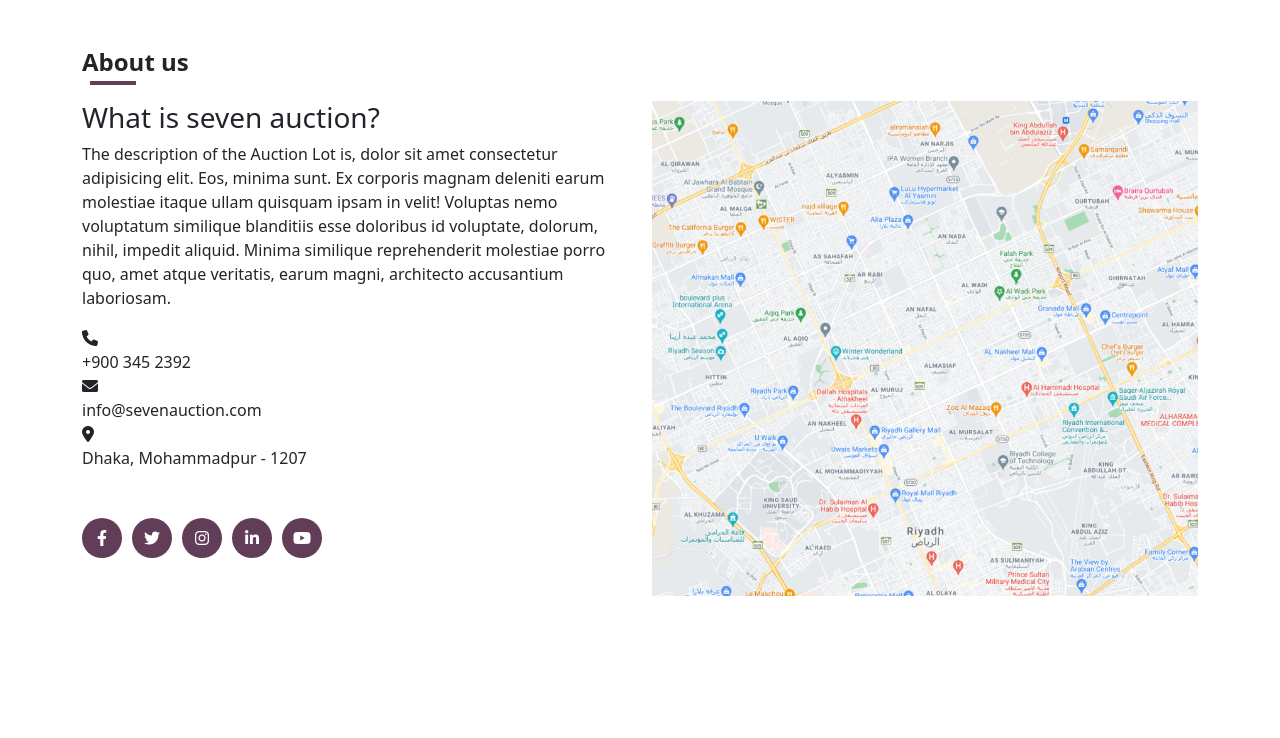
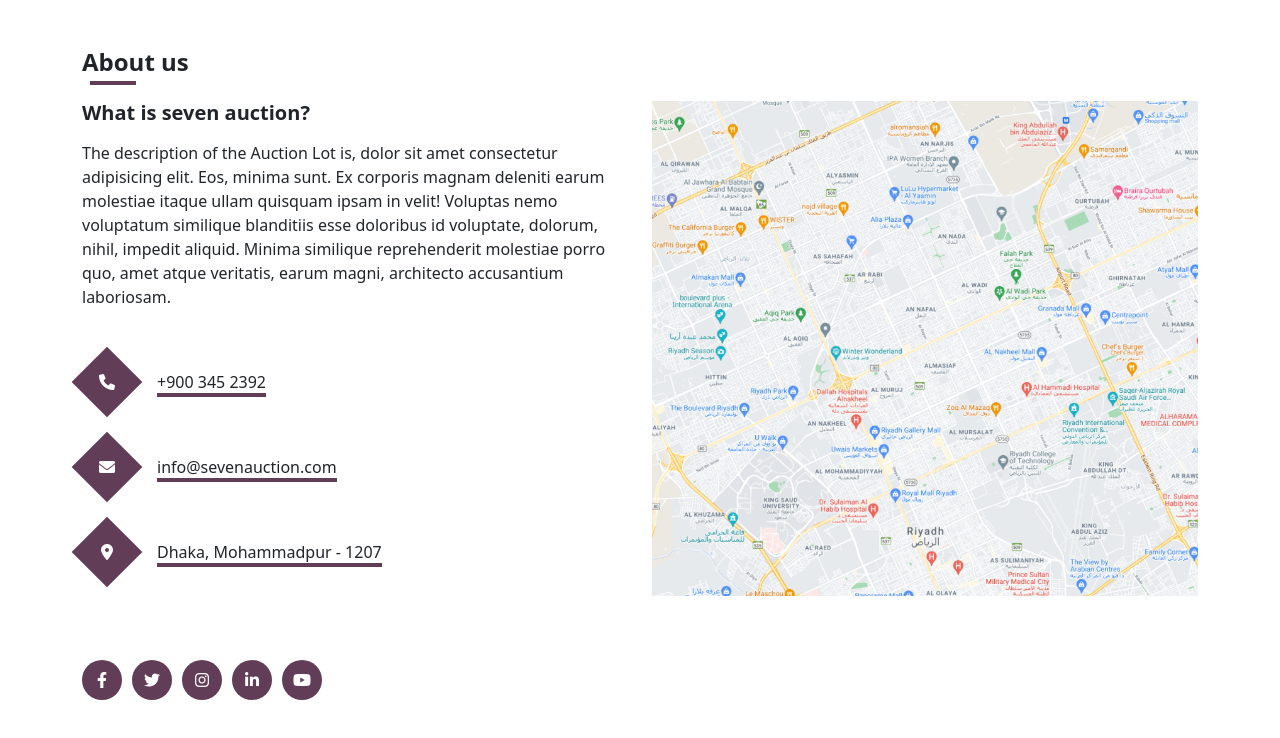
Before and after one commit to Rakibul2tr/seven-auction, a React (Create React App) app: page /aboutus in a window 1280 px wide. Shown: the top 738 px of the page. Built offline with nearby package versions, Linux system fonts and the light colour scheme.

Commit message:
About us page

```diff
--- a/src/ComponentsHelal/pages/AboutUS/AboutUSContent.jsx
+++ b/src/ComponentsHelal/pages/AboutUS/AboutUSContent.jsx
@@ -12,13 +12,13 @@ const AboutUSContent = () => {
                     <h2 class="about-title mb-4">About us</h2>
 
                     <Row>
-                        <Col md={6}>
+                        <Col md={6} className="mb-4">
                             <div className="about-left">
-                                <h3>What is seven auction?</h3>
+                                <h3 className='fs-5 fw-bolder mb-3'>What is seven auction?</h3>
                                 <p>The description of the Auction Lot is, dolor sit amet consectetur adipisicing elit. Eos, minima sunt. Ex corporis magnam deleniti earum molestiae itaque ullam quisquam ipsam in velit! Voluptas nemo voluptatum similique blanditiis esse doloribus id voluptate, dolorum, nihil, impedit aliquid. Minima similique reprehenderit molestiae porro quo, amet atque veritatis, earum magni, architecto accusantium laboriosam.</p>
 
-                                <div className="about-info-boxes">
-                                    <div className="about-info-boxe">
+                                <div className="about-info-boxes mt-5">
+                                    <div className="about-info-boxe d-flex align-items-center">
                                         <div className="about-info-icon">
                                             <i class="fa-solid fa-phone"></i>
                                         </div>
@@ -26,7 +26,7 @@ const AboutUSContent = () => {
                                             <span>+900 345 2392</span>
                                         </div>
                                     </div>
-                                    <div className="about-info-boxe">
+                                    <div className="about-info-boxe d-flex align-items-center">
                                         <div className="about-info-icon">
                                             <i class="fa-solid fa-envelope"></i>
                                         </div>
@@ -34,7 +34,7 @@ const AboutUSContent = () => {
                                             <span>info@sevenauction.com</span>
                                         </div>
                                     </div>
-                                    <div className="about-info-boxe">
+                                    <div className="about-info-boxe d-flex align-items-center">
                                         <div className="about-info-icon">
                                             <i class="fa-solid fa-location-dot"></i>
                                         </div>
--- a/src/ComponentsHelal/pages/AboutUS/Style.css
+++ b/src/ComponentsHelal/pages/AboutUS/Style.css
@@ -17,3 +17,36 @@
 .about-social a {
     background-color: #623d57 !important;
 }
+
+.about-info-icon {
+    width: 50px;
+    height: 50px;
+    line-height: 50px;
+    text-align: center;
+    position: relative;
+    color: #fff;
+    z-index: 1;
+}
+
+.about-info-icon:after {
+    position: absolute;
+    background-color: #623d57;
+    content: "";
+    width: 50px;
+    height: 50px;
+    left: 0;
+    z-index: -1;
+    transform: rotate(45deg);
+}
+
+.about-info-text {
+    padding-left: 25px;
+}
+
+.about-info-boxe {
+    margin-bottom: 35px;
+}
+
+.about-info-text span {
+    border-bottom: 4px solid #623d57;
+}
```
